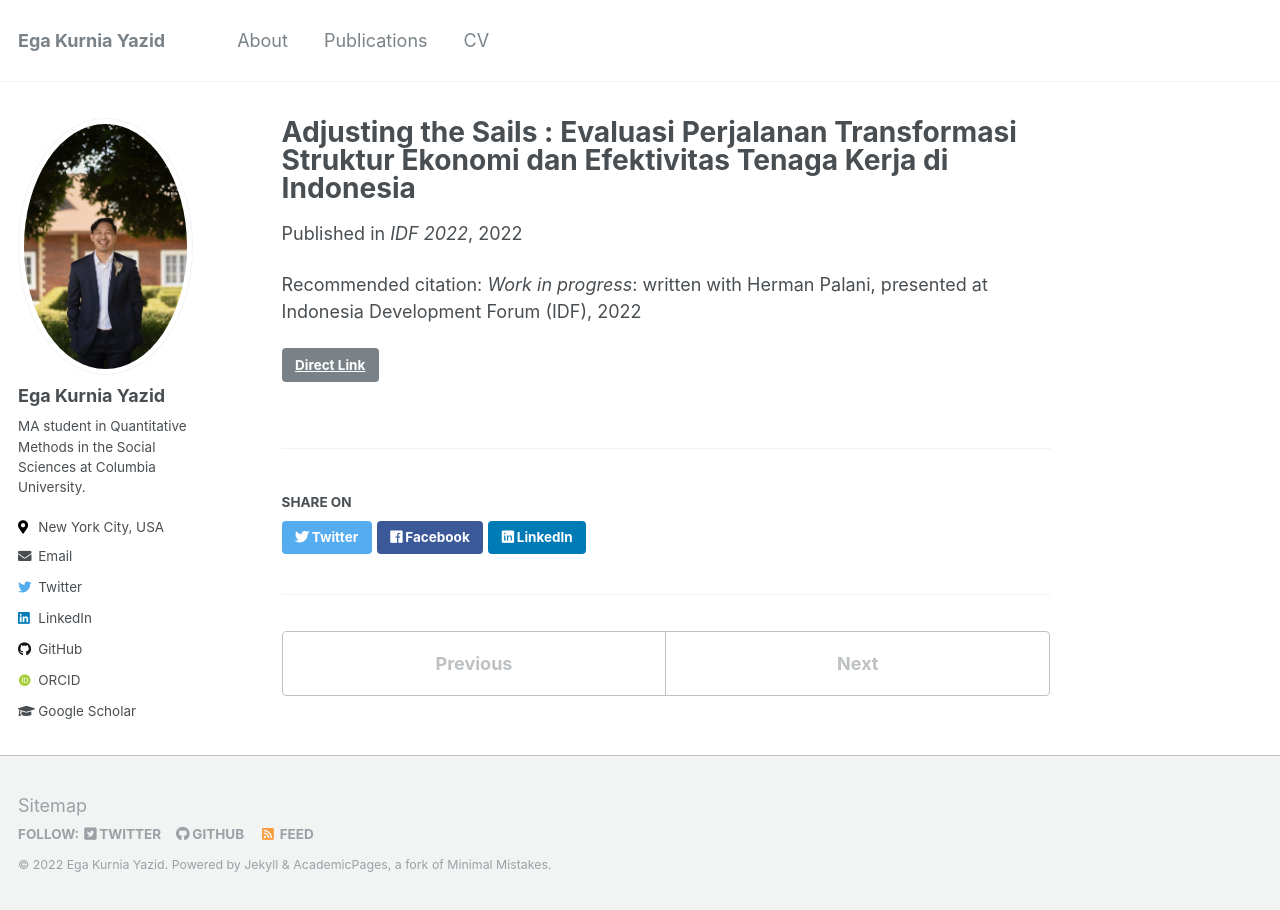
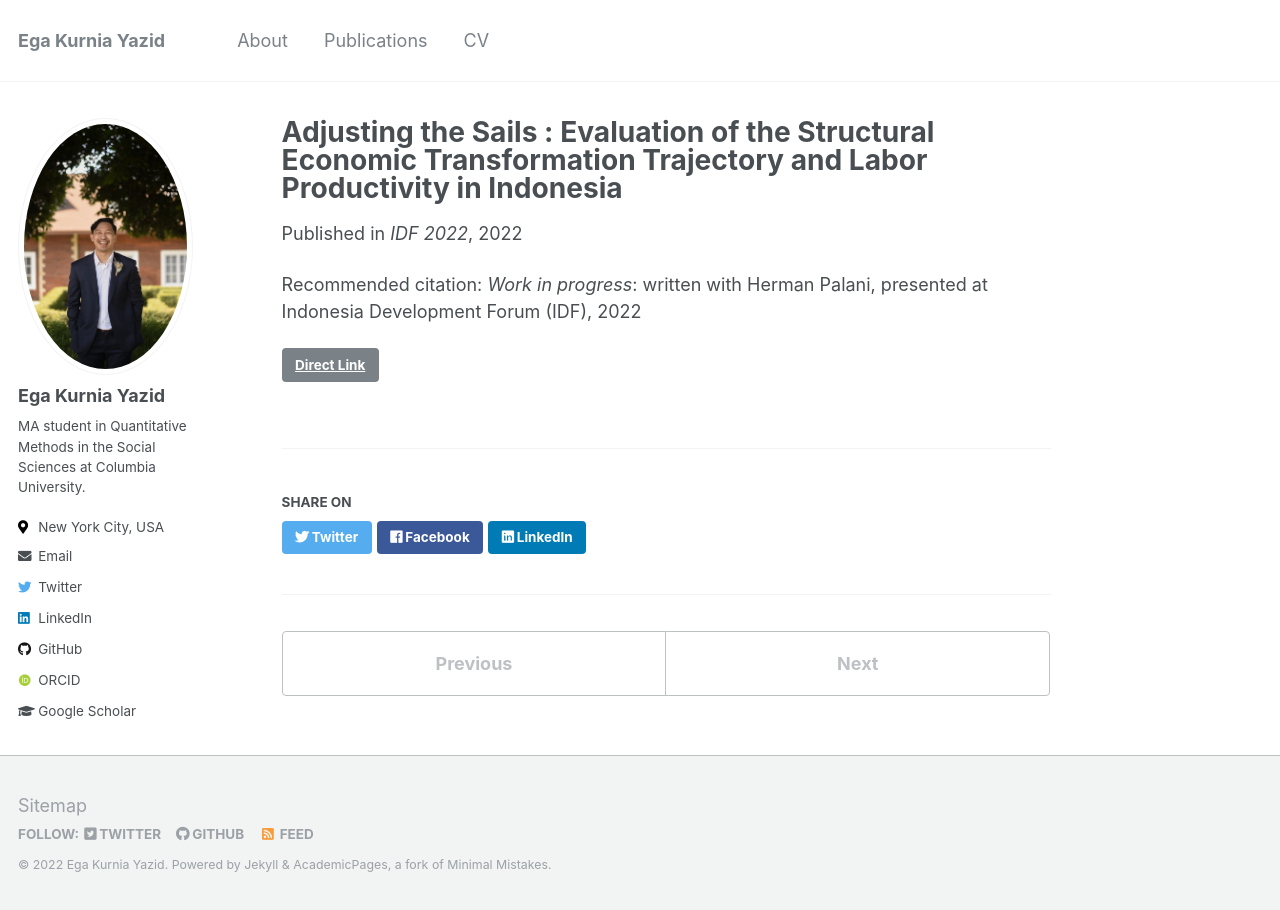
Before and after one commit to kurniayazid/kurniayazid.github.io, a Jekyll site: the page built from _publications/2022-adjusting-the-sails.md, in a window 1280 px wide. Built offline with Jekyll 4.4.1, drawn with Linux system fonts in a browser that asks for light colours; some web fonts are replaced.

Commit message:
update adjusting the sails

```diff
--- a/_publications/2022-adjusting-the-sails.md
+++ b/_publications/2022-adjusting-the-sails.md
@@ -1,5 +1,7 @@
 ---
-title: "Adjusting the Sails : Evaluasi Perjalanan Transformasi Struktur Ekonomi dan Efektivitas Tenaga Kerja di Indonesia"
+title: "Adjusting the Sails : Evaluation of the Structural Economic Transformation Trajectory and Labor Productivity in Indonesia"
+origin: "Adjusting the Sails : Evaluasi Perjalanan Transformasi Struktur Ekonomi dan Efektivitas Tenaga Kerja di Indonesia"
+language: "Bahasa Indonesia"
 collection: publications
 permalink: /publication/2022-adjusting-the-sails
 date: 2022-03-16
```
